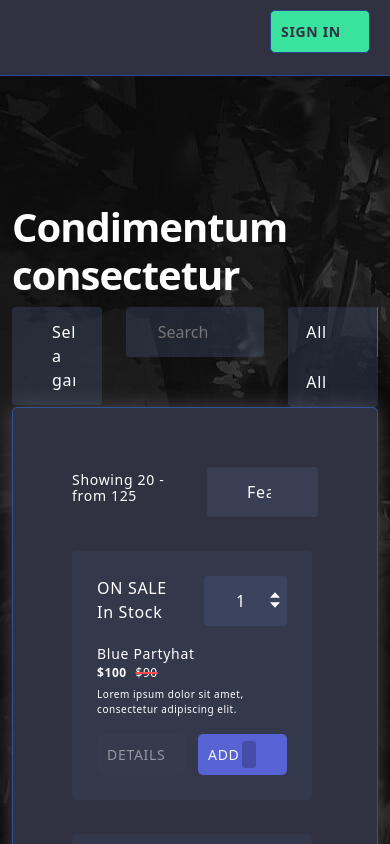
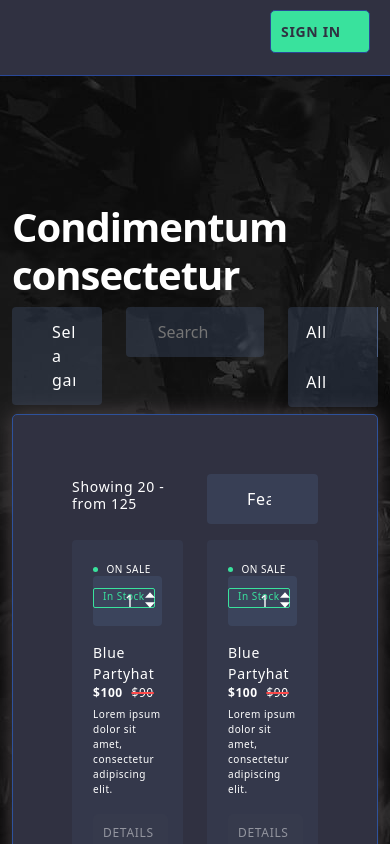
Before and after one commit to Khahory/design_chicks_challenge_2022_docker, a React (Create React App) app: page / in a window 390 px wide. Shown: the top 844 px of the page. Built offline with nearby package versions, Linux system fonts and the light colour scheme.

Commit message:
button buy responsive

```diff
--- a/src/assets/css/Item/Card.css
+++ b/src/assets/css/Item/Card.css
@@ -10,7 +10,7 @@
 
 .my-card #my-card {
     font-size: 16px;
-    margin: 25px;
+    margin: 21px;
 }
 
 .my-card .tittle-card {
@@ -42,7 +42,7 @@
     color: #f4f4fc;
     padding: 10px;
     border-radius: 5px;
-    font-size: 14px;
+    font-size: 12px;
     font-weight: 400;
 }
 
@@ -51,7 +51,7 @@
     color: #93959f;
     padding: 10px;
     border-radius: 5px;
-    font-size: 14px;
+    font-size: 12px;
     font-weight: 400;
 }
 
@@ -88,8 +88,39 @@
 
 .button-box-buy-img {
     background-color: #454da8;
-    margin-left: 2px;
+    margin-left: 5px;
     padding: 4px 7px;
     border-radius: 3px;
     position: relative;
 }
+
+.dot-sale {
+    display: inline-block;
+    width: 5px;
+    height: 5px;
+    border-radius: 2.5px;
+    background-color: #39e29d;
+}
+
+.my-card .text-sale {
+    font-size: 10px;
+    letter-spacing: .52px;
+}
+
+.my-card .text-sale span {
+    margin-left: 1vh;
+    margin-top: 1px;
+    position: absolute;
+}
+
+.my-card .text-stock {
+    border-radius: 2px;
+    color: #39e29d;
+    padding-left: 9px;
+    padding-right: 9px;
+    font-weight: 300;
+    border: 1px solid #39e29d;
+    padding-bottom: 3px;
+    position: absolute;
+    margin-top: 12px;
+}
--- a/src/components/Item/Card.jsx
+++ b/src/components/Item/Card.jsx
@@ -23,9 +23,15 @@
                     {/*on sale info*/}
                     <Row>
                         <Col>
-                            {item.on_sale ? "ON SALE" : ""}
-                            <br/>
-                            {item.in_stock ? "In Stock" : ""}
+                            <div>
+                                <div className={'text-sale'}>
+                                    <div className="dot-sale"></div>
+                                    <span>{item.on_sale ? "ON SALE" : ""}</span>
+                                </div>
+                                <div className={'text-sale text-stock'}>
+                                    {item.in_stock ? "In Stock" : ""}
+                                </div>
+                            </div>
                         </Col>
                         <Col>
                             <InputNumberForm
@@ -66,13 +72,15 @@
                     <div className={'content-card-buttons'}>
                         <Row>
                             <Col style={{paddingRight: '6px'}}>
-                                <div className={'button-box-detail'}>DETAILS</div>
+                                <div className={'button-box-detail'}>
+                                    <span>DETAILS</span>
+                                </div>
                             </Col>
                             <Col style={{paddingLeft: '6px'}}>
                                 <div className={'button-box-buy'}>
                                     <span>ADD</span>
                                     <span className={'button-box-buy-img'}>
-                                        <img src={btn_add_car} height={16} alt={'item_1'}/>
+                                        <img src={btn_add_car} height={14} alt={'item_1'}/>
                                     </span>
                                 </div>
                             </Col>
--- a/src/index.css
+++ b/src/index.css
@@ -54,6 +54,7 @@
     border-radius: 5px;
     box-shadow: 0 0 20px rgb(77, 69, 72);
     padding: 7vh;
+    margin-top: 2%;
 }
 
 .my-title {
```
